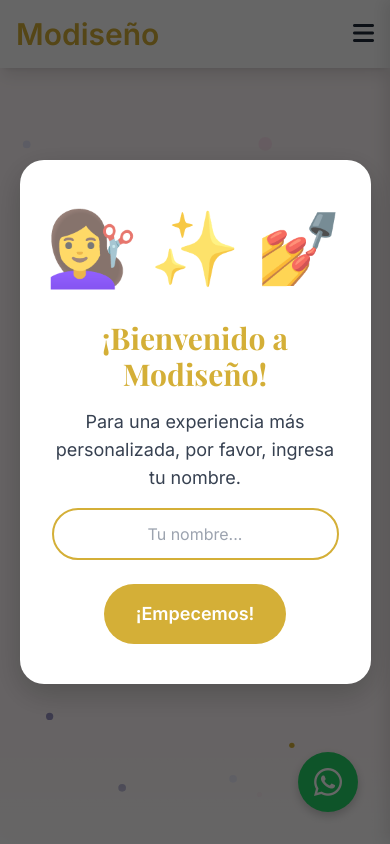
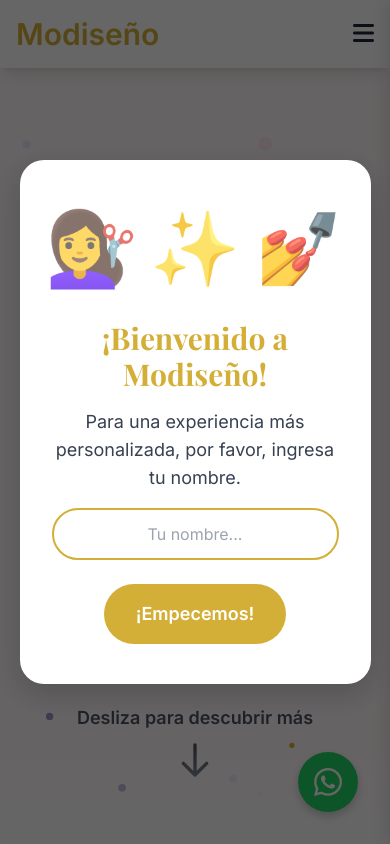
Before and after one commit to modiseno28-svg/modiseno28-svg.github.io, a plain HTML site: page index.html in a window 390 px wide. Shown: the top 844 px of the page. Drawn offline with nearby package versions, Linux system fonts and the light colour scheme.

Commit message:
Update index.html

```diff
--- a/index.html
+++ b/index.html
@@ -511,15 +511,15 @@
         <div class="header-content-box flex flex-col items-center">
             <h1 class="text-5xl md:text-7xl font-bold header-title" style="color: var(--soft-gold);">Descubre tu mejor versión, donde sea que estés</h1>
             <p class="text-xl md:text-2xl mt-4 font-bold" style="color: var(--dark-lavender);">En Modiseño, la belleza y el bienestar se encuentran.</p>
+        </div>
 
-            <!-- Indicador de deslizamiento - Ahora dentro del header -->
-            <div class="absolute bottom-10 w-full text-center py-6">
-                <p class="text-lg md:text-xl font-semibold text-gray-600 mb-2">Desliza para descubrir más</p>
-                <div class="w-10 h-10 rounded-full flex items-center justify-center mx-auto animate-bounce-slow">
-                    <svg xmlns="http://www.w3.org/2000/svg" class="h-10 w-10 text-gray-600" fill="none" viewBox="0 0 24 24" stroke="currentColor" stroke-width="2">
-                      <path stroke-linecap="round" stroke-linejoin="round" d="M19 14l-7 7m0 0l-7-7m7 7V3" />
-                    </svg>
-                </div>
+        <!-- Indicador de deslizamiento -->
+        <div class="absolute bottom-10 w-full text-center py-6 md:hidden">
+            <p class="text-lg md:text-xl font-semibold text-gray-600 mb-2">Desliza para descubrir más</p>
+            <div class="w-10 h-10 rounded-full flex items-center justify-center mx-auto animate-bounce-slow">
+                <svg xmlns="http://www.w3.org/2000/svg" class="h-10 w-10 text-gray-600" fill="none" viewBox="0 0 24 24" stroke="currentColor" stroke-width="2">
+                  <path stroke-linecap="round" stroke-linejoin="round" d="M19 14l-7 7m0 0l-7-7m7 7V3" />
+                </svg>
             </div>
         </div>
     </header>
```
